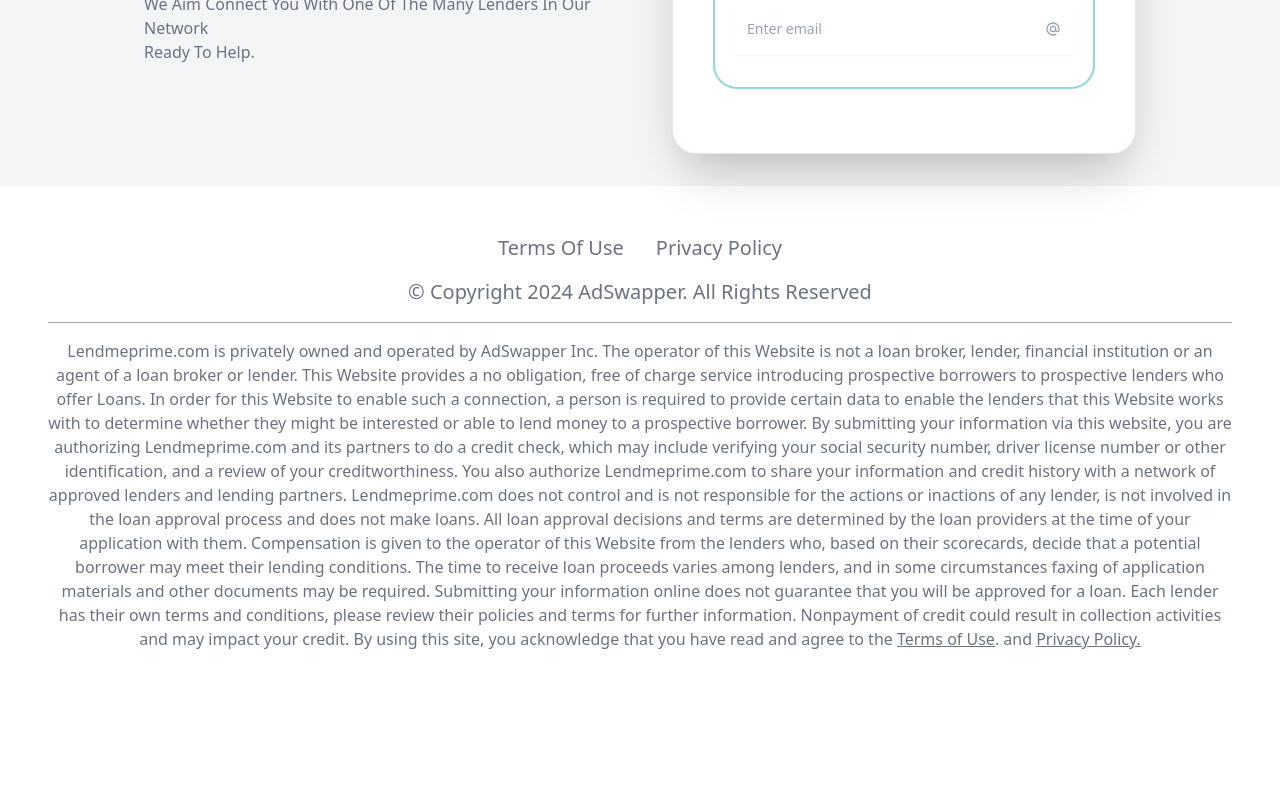
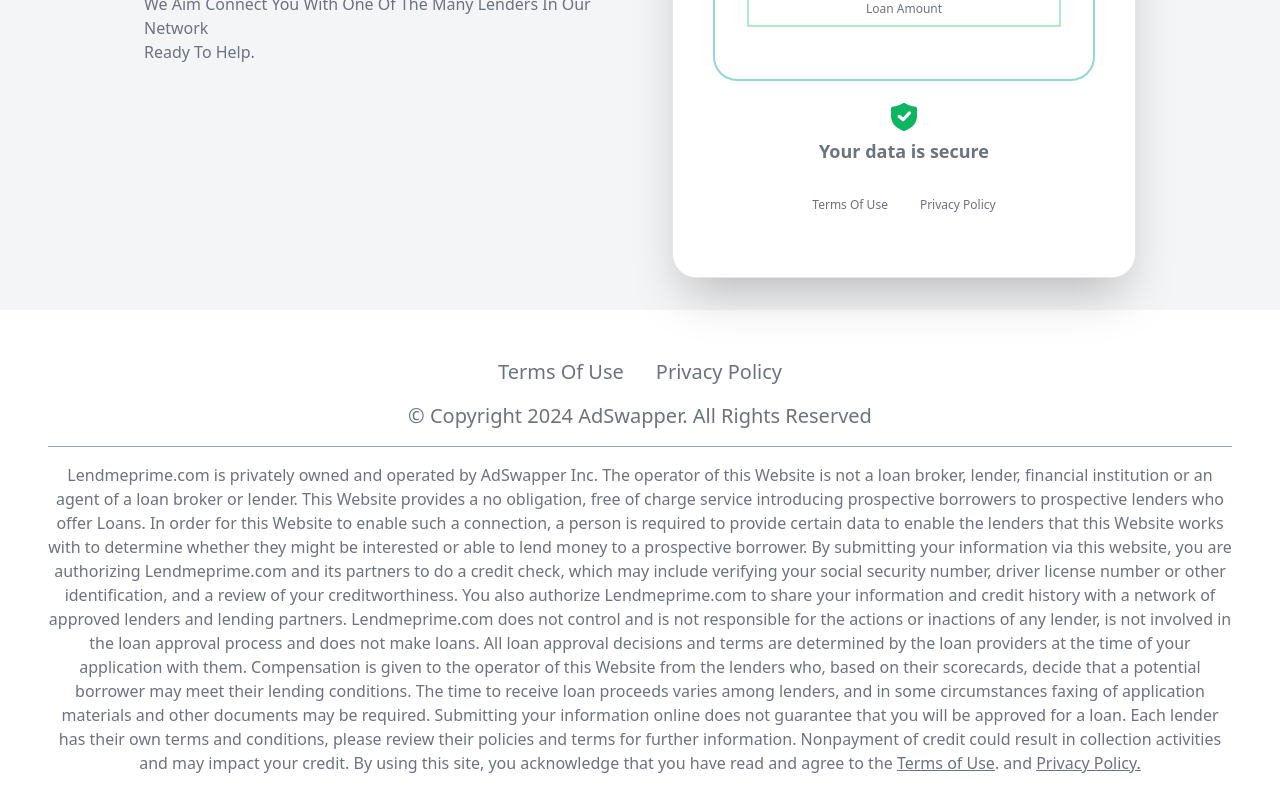
Before and after one commit to AkasDatta/LendMePrime, a plain HTML site: page index.html in a window 1280 px wide. Shown: the part 376-1177 px from the top of the page. Before the commit the page ends 1075 px from the top, so only its background shows below. Drawn offline with nearby package versions, Linux system fonts and the light colour scheme.

Commit message:
added image

```diff
--- a/index.html
+++ b/index.html
@@ -37,43 +37,23 @@
         <div>
             <div class="border bg-white rounded-3xl shadow-2xl text-gray-500">
                 <div class="mx-auto max-w-screen-xl px-8 py-16 sm:px-8 lg:px-10">
-                    <div class="border-2 border-[#92D8D6] px-4 py-8 rounded-3xl">
+                    <div class="border-2 border-[#92D8D6] px-8 py-8 rounded-3xl">
                         <div class="mx-auto max-w-lg text-center">
                             <h1 class="text-2xl font-bold sm:text-3xl">How much money do you need?</h1>
 
                         </div>
 
-                        <form action="#" class="mx-auto mb-0 mt-8 max-w-md space-y-4">
+                        <button class="border-2 my-5 border-[#AFECC8] w-full text-xs py-2">Loan Amount</button>
+                    </div>
+                    <div class="">
+                        <img src="./img/insurance.png" class="w-8 pb-1 pt-5 mx-auto" alt="">
+                        <h2 class="font-bold text-lg text-center pb-8">Your data is secure</h2>
                         <div>
-                            <label for="email" class="sr-only">Email</label>
-
-                            <div class="relative">
-                            <input
-                                type="email"
-                                class="w-full rounded-lg border-gray-200 p-4 pe-12 text-sm shadow-sm"
-                                placeholder="Enter email"
-                            />
-
-                            <span class="absolute inset-y-0 end-0 grid place-content-center px-4">
-                                <svg
-                                xmlns="http://www.w3.org/2000/svg"
-                                class="size-4 text-gray-400"
-                                fill="none"
-                                viewBox="0 0 24 24"
-                                stroke="currentColor"
-                                >
-                                <path
-                                    stroke-linecap="round"
-                                    stroke-linejoin="round"
-                                    stroke-width="2"
-                                    d="M16 12a4 4 0 10-8 0 4 4 0 008 0zm0 0v1.5a2.5 2.5 0 005 0V12a9 9 0 10-9 9m4.5-1.206a8.959 8.959 0 01-4.5 1.207"
-                                />
-                                </svg>
-                            </span>
+                            <div class="flex flex-wrap justify-center gap-8 text-gray-500 text-xs">
+                                <a href="https://toptopleads.com/terms-of-use/">Terms Of Use</a>
+                                <a href="https://toptopleads.com/privacy-policy/">Privacy Policy</a>
                             </div>
                         </div>
-
-                        </form>
                     </div>
                 </div>
             </div>
```
Also changed, not shown: img/insurance.png (added).
